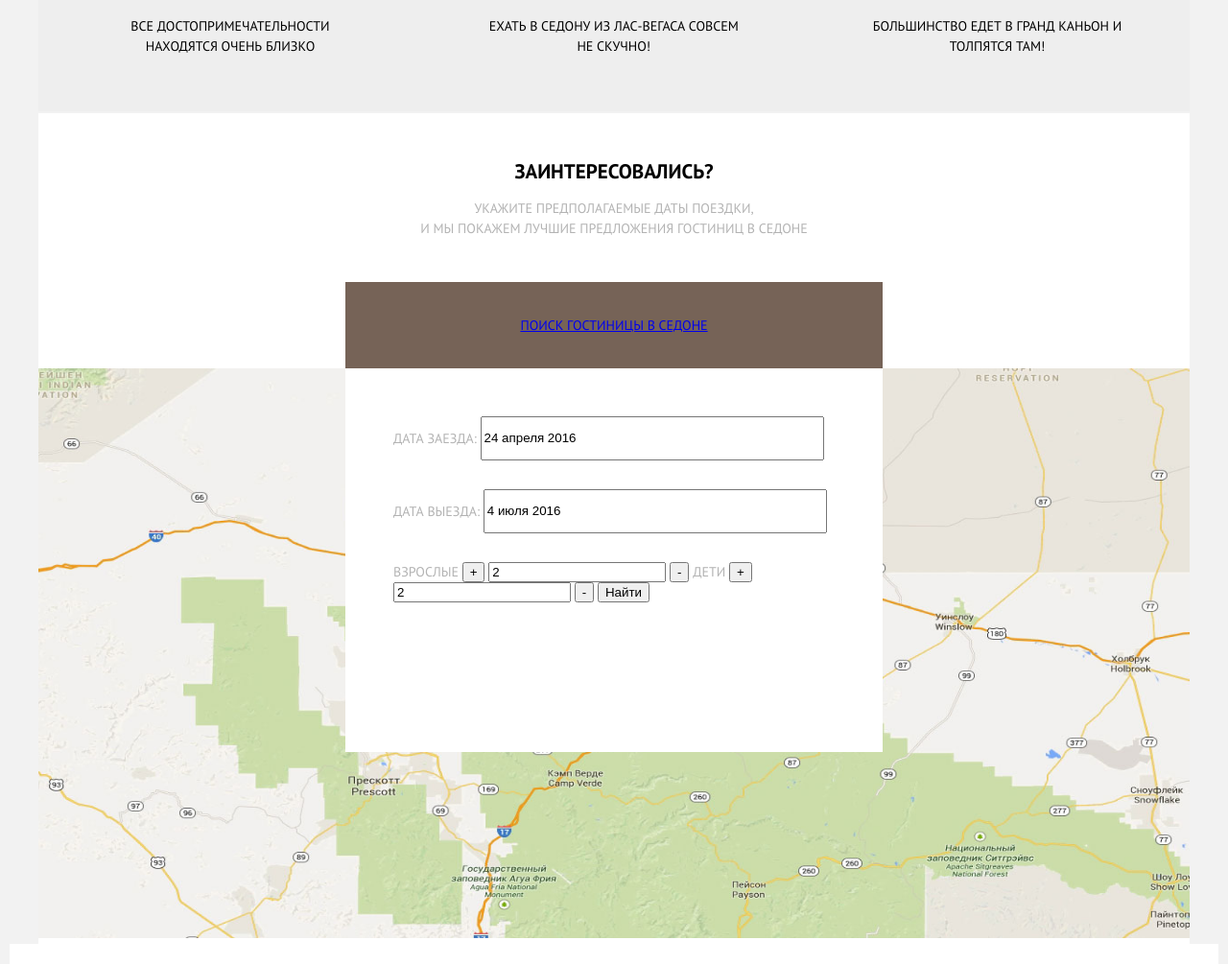
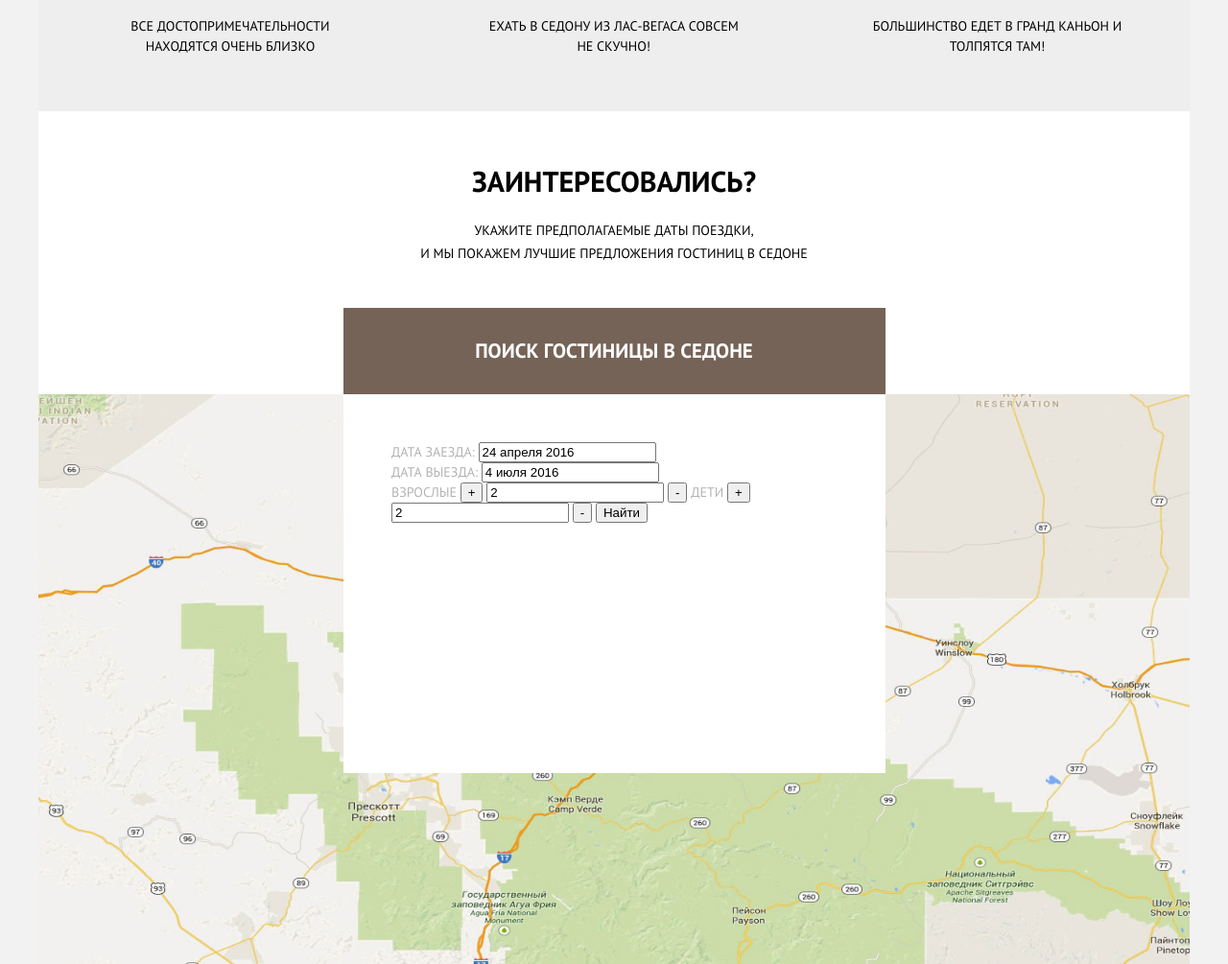
Before and after one commit to Torokhov/184172-sedona, a plain HTML site: page index.html in a window 1280 px wide. Shown: the part 1767-2772 px from the top of the page at 96% size. Drawn offline with Linux system fonts and the light colour scheme.

Commit message:
скорректировал отступы, начал верстать соц кнопки

```diff
--- a/css/style.css
+++ b/css/style.css
@@ -272,49 +272,56 @@ h4 {
 }
 
 .reasons {
-/*    margin-bottom: -30px;*/
+    margin: 0px;
+    padding: 0;
 }
 
 .search p {
     text-align: center;
+    line-height: 24px;
+    color: black;
     width: 450px;
     margin: 0 auto;
     margin-bottom: 45px;
 }
 
 .search h2 {
-    padding-top: 50px;
+/*    padding-top: 50px;*/
+    font-size: 30px;
+    line-height: 24px;
+    margin-top: 60px;
+    margin-bottom: 27px
 }
 
 .search {
     position: relative;
     background-color: white;
+    padding-top: 1px;
 }
 .search-form {
 /*    display: none;*/
     position: absolute;
-    left: 320px;
+    left: 318px;
     background-color: white;
-    width: 460px;
-    height: 300px;
+    width: 465px;
+    height: 295px;
     padding: 50px 50px;
-}
-.search-form input[class="date-depart"],
-.search-form input[class="date-arrival"] {
-    margin-bottom: 30px;
-    width: 350px;
-    height: 40px;
 }
 
 .search-btn {
     display: block;
-    height: 20px;
-    width: 560px;
+    color: white;
+    font-family: "PT Sans", "Arial", sans-serif;
+    font-size: 21px;
+    font-weight: bold;
+    line-height: 26px;
+    text-decoration: none;
+    width: 565px;
     margin: 0 auto;
     background-color: #766357;
     text-align: center;
-    padding-top: 35px;
-    padding-bottom: 35px;
+    padding-top: 32px;
+    padding-bottom: 32px;
 }
 
 .map img {
@@ -322,12 +329,12 @@ h4 {
 }
 
 .main-footer {
+/*    position: absolute;*/
     background-color: white;
 
     height: 40px;
     width: 1200px;
     margin: 0 auto;
-    padding: 0 30px;
     padding-top: 40px;
     padding-bottom: 40px;
 }
@@ -337,11 +344,11 @@ h4 {
     width: 170px;
     height: 50px;
     margin-left: 120px;
-    margin-right: 230px;
+    margin-right: 240px;
     text-align: center;
-    vertical-align: middle;
     font-weight: bold;
     font-size: 21px;
+    line-height: 26px;
     color: black;
 }
 
@@ -349,14 +356,23 @@ h4 {
     float: left;
     width: 170px;
     height: 50px;
-    margin-right: 120px;
+    margin-right: 150px;
+}
+
+.social-btn {
+    display: inline-block;
+    width: 45px;
+    height: 45px;
+    background-color: #81b3d2;
 }
 
 .footer-copyright {
     float: right;
-    width: 240px;
+    width: 190px;
     height: 50px;
     margin-right: 70px;
+    line-height: 26px;
+    color: black;
 }
 /*sedona-hotels*/
 
```
